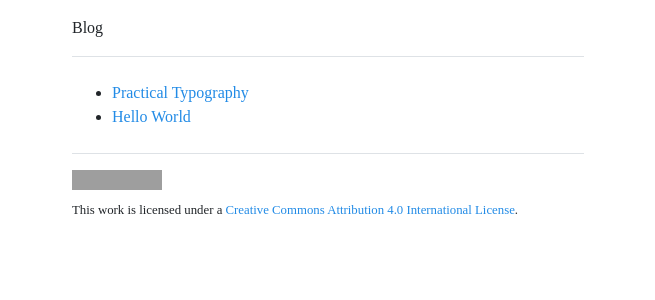
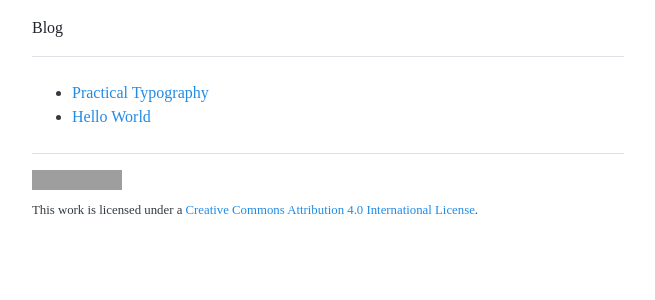
Before and after one commit to reedeeng/blog, a Jekyll site: the page built from index.html, in a window 1280 px wide. Shown: the top 300 px of the page, without its empty margins (312-967 px from the left). Built offline with Jekyll 4.4.1, drawn with Linux system fonts in a browser that asks for light colours; some web fonts are replaced; the list of posts is cut into pages by our own code; grey boxes are pictures that could not be loaded.

Commit message:
Update _base.scss

```diff
--- a/_sass/_base.scss
+++ b/_sass/_base.scss
@@ -9,7 +9,7 @@
   font-family: $font-family-serif;
   font-size: 16px;
   line-height: 1.5;
-  color: $gray-900;
+  color: $gray-800;
   backgroung-color: #fff;
   -webkit-text-size-adjust: 100%;
       -ms-text-size-adjust: 100%;
@@ -22,12 +22,13 @@
   &:hover,
   &:focus {
     color: darken($blue, 10%);
+    text-decoration: underline;
   }
 }
 
 //
 .container {
-  max-width: 35rem;
+  max-width: 40rem;
   padding-left: $spacer-2;
   padding-right: $spacer-2;
   margin-left: auto;
```
